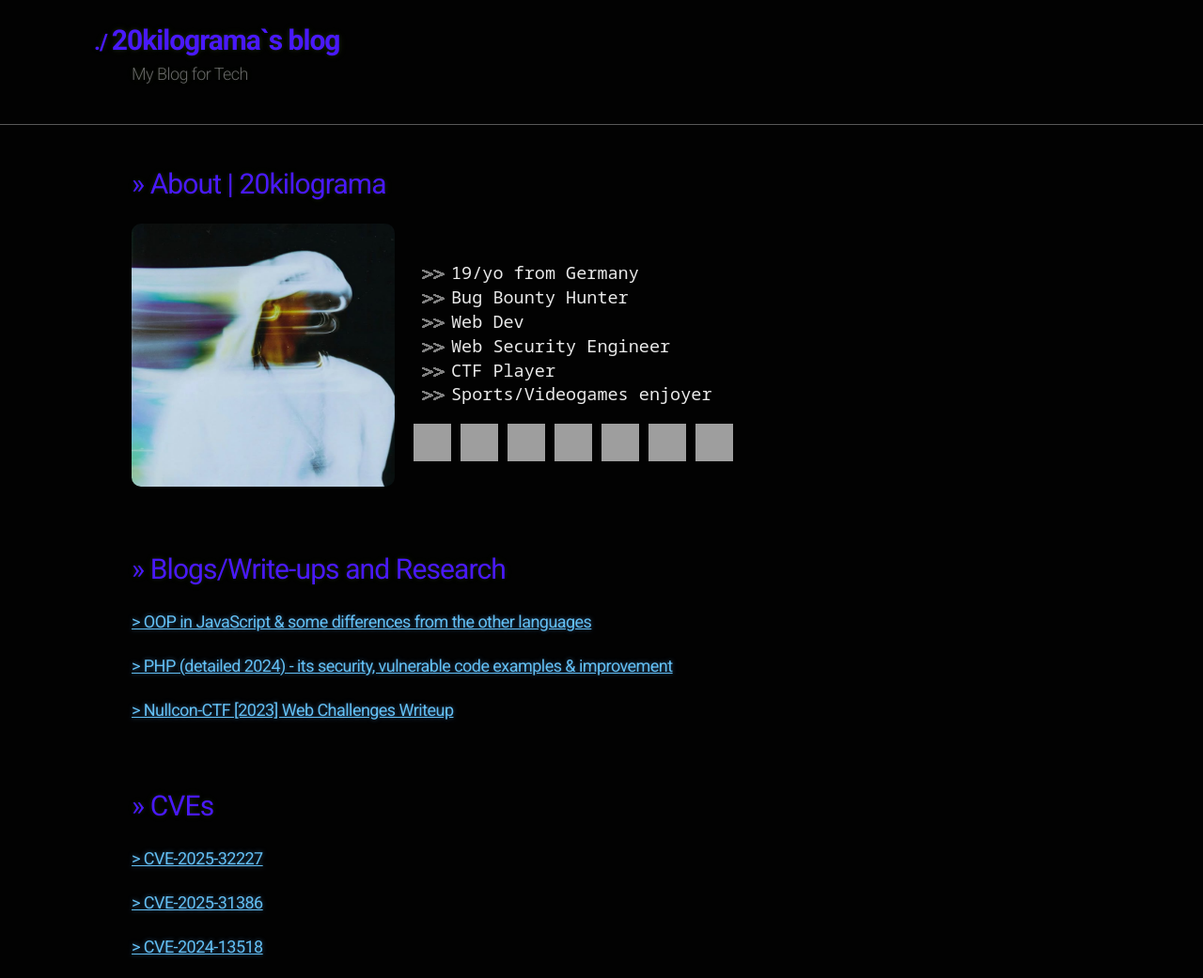
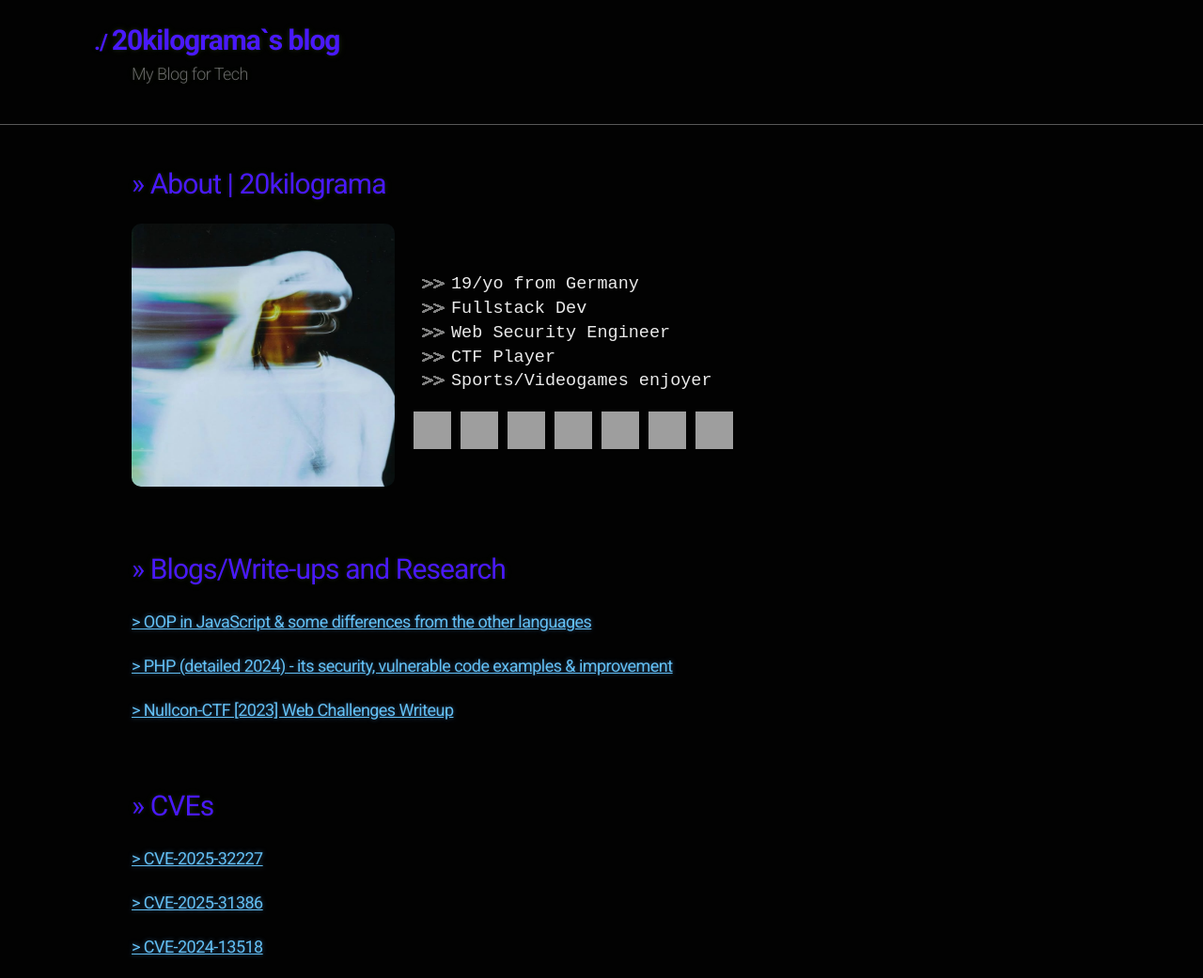
Before and after one commit to 20kilograma/blog, a Jekyll site: the page built from index.md, in a window 1280 px wide, cut to the strip 0-1041 px from the top of the page. Shown: the whole strip at 94% size. Built offline with Jekyll 4.4.1, drawn with Linux system fonts in a browser that asks for light colours; nearby versions of some CDN libraries; some web fonts are replaced; our own code applies the rules of GitHub Pages for plain Markdown files; grey boxes are pictures that could not be loaded.

Commit message:
Update index.md

```diff
--- a/index.md
+++ b/index.md
@@ -5,12 +5,13 @@
 
   <div>
     <ul>
-      <li>19/yo from Germany</li>
-      <li>Bug Bounty Hunter</li>
-      <li>Web Dev</li>
-      <li>Web Security Engineer</li>
-      <li>CTF Player</li>
-      <li>Sports/Videogames enjoyer</li>
+      <code>
+        <li>19/yo from Germany</li>
+        <li>Fullstack Dev</li>
+        <li>Web Security Engineer</li>
+        <li>CTF Player</li>
+        <li>Sports/Videogames enjoyer</li>
+      </code>
     </ul>
     <div style="display: flex; gap: 10px; margin-top: 10px;">
       <a target="_blank" href="https://hackerone.com/20kilograma?type=user">
```
